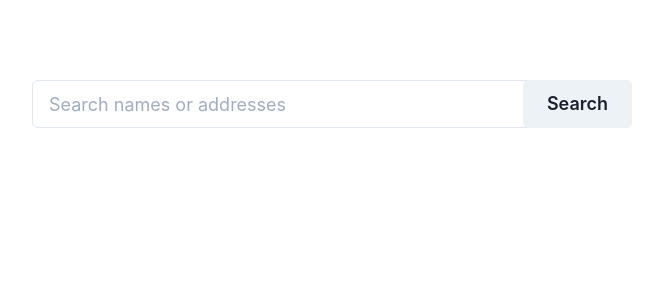
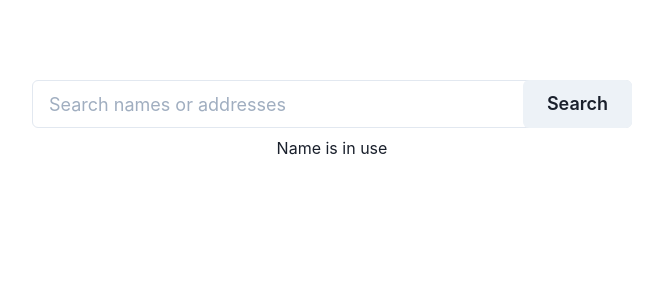
Before and after one commit to staa99/bc-name, a Next.js app in the folder dapp/: page /search/1 in a window 1280 px wide. Shown: the top 300 px of the page, without its empty margins (308-971 px from the left). Built offline with nearby package versions, Linux system fonts and the light colour scheme.

Commit message:
Implement search

```diff
--- a/dapp/pages/search/[terms].tsx
+++ b/dapp/pages/search/[terms].tsx
@@ -1,16 +1,122 @@
-import { Container, VStack } from '@chakra-ui/react'
+import SearchBox from '/src/components/SearchBox'
+import { BCName } from '/src/types/BCName'
+import { SearchResult } from '/src/types/SearchResult'
+import { Container, Text, VStack } from '@chakra-ui/react'
+import { ethers } from 'ethers'
 import type { NextPage } from 'next'
 import { useRouter } from 'next/router'
-import SearchBox from '/src/components/searchbox'
-import { useEffect } from 'react'
+import { useEffect, useState } from 'react'
+import { zeroAddress } from '../../src/utils/address_utils'
+import { AccountNotLinkedError, BCNameError } from '../../src/utils/errors'
 
 const Search: NextPage = () => {
-  const router = useRouter()
-  const { terms } = router.query
+  const { terms } = useRouter().query
+  const [, setAddresses] = useState<string[]>()
+  // const [addresses, setAddresses] = useState<string[]>()
+  const [selectedAddress, setSelectedAddress] = useState<string>()
+  const [contract, setContract] = useState<BCName>()
+  const [searchResult, setSearchResult] = useState<SearchResult>()
+  const [error, setError] = useState<BCNameError>()
+  const [loading, setLoading] = useState(true)
 
   useEffect(() => {
-    console.log(terms)
-  })
+    // eslint-disable-next-line prettier/prettier
+    (async () => {
+      try {
+        let accounts = await window.ethereum?.request({
+          method: 'eth_accounts',
+        })
+        if (!accounts?.length) {
+          accounts = await window.ethereum?.request({
+            method: 'eth_requestAccounts',
+          })
+        }
+        console.log('accounts:', accounts)
+        setAddresses(accounts ?? [])
+        if (accounts && accounts.length >= 1) {
+          setSelectedAddress(accounts[0])
+        }
+      } catch (e) {
+        setLoading(false)
+        setError(AccountNotLinkedError)
+      }
+    })()
+  }, [])
+
+  useEffect(() => {
+    window.ethereum?.on('accountsChanged', (accounts: string[]) => {
+      setAddresses(accounts)
+      setSelectedAddress(accounts[0])
+    })
+  }, [])
+
+  useEffect(() => {
+    if (!selectedAddress) {
+      return
+    }
+
+    if (!process.env.NEXT_PUBLIC_CONTRACT_ADDRESS) {
+      console.error('Contract address is unset')
+      return
+    }
+    if (!process.env.NEXT_PUBLIC_CONTRACT_ABI) {
+      console.error('Contract ABI is unset')
+      return
+    }
+
+    const provider = new ethers.providers.Web3Provider(window.ethereum)
+    const signer = provider.getSigner(selectedAddress)
+    setContract(
+      new ethers.Contract(
+        process.env.NEXT_PUBLIC_CONTRACT_ADDRESS,
+        process.env.NEXT_PUBLIC_CONTRACT_ABI,
+        signer
+      ) as BCName
+    )
+    console.log('contract address:', process.env.NEXT_PUBLIC_CONTRACT_ADDRESS)
+    console.log('contract ABI:', process.env.NEXT_PUBLIC_CONTRACT_ABI)
+  }, [selectedAddress])
+
+  useEffect(() => {
+    if (!contract || !terms) {
+      return
+    }
+
+    // eslint-disable-next-line prettier/prettier
+    (async () => {
+      const ownedNames = []
+      const allNamesEver = []
+      const term = (terms as string).trim()
+      const address: string | undefined = ethers.utils.isAddress(term)
+        ? term
+        : await contract?.getOwner(term)
+      console.log('address:', address)
+      if (!address) {
+        console.log('returns due to address:', address)
+        return
+      }
+
+      console.log('continues due to address:', address)
+      const allNames = await contract?.getAllNamesEver(address)
+      for (const name of allNames ?? []) {
+        allNamesEver.push(name)
+        const nameOwner = await contract?.getOwner(name)
+        if (nameOwner !== address) {
+          continue
+        }
+        ownedNames.push(name)
+      }
+
+      const result = {
+        address,
+        allNamesEver,
+        ownedNames,
+      }
+      setSearchResult(result)
+      setLoading(false)
+      console.log(result)
+    })()
+  }, [contract, terms])
 
   return (
     <Container maxWidth={600} padding={0}>
@@ -20,6 +126,17 @@ const Search: NextPage = () => {
           size={'lg'}
           placeholder={'Search names or addresses'}
         />
+        {searchResult?.address !== zeroAddress ? (
+          <Text>Name is in use</Text>
+        ) : searchResult ? (
+          <Text>Name is available</Text>
+        ) : error ? (
+          <Text>{error.message}</Text>
+        ) : loading ? (
+          <Text>Loading search results</Text>
+        ) : (
+          <Text>An error occurred</Text>
+        )}
       </VStack>
     </Container>
   )
```
